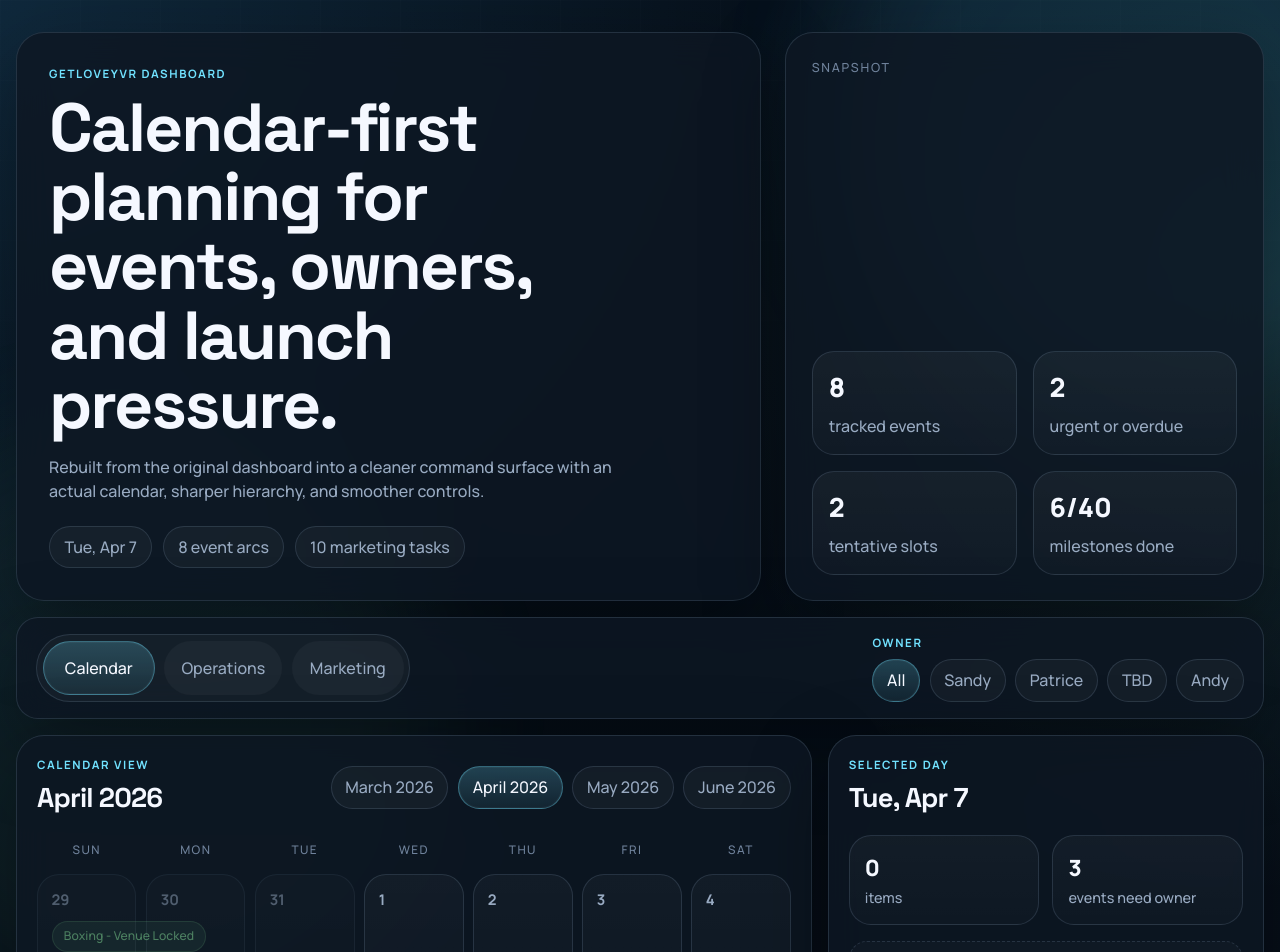
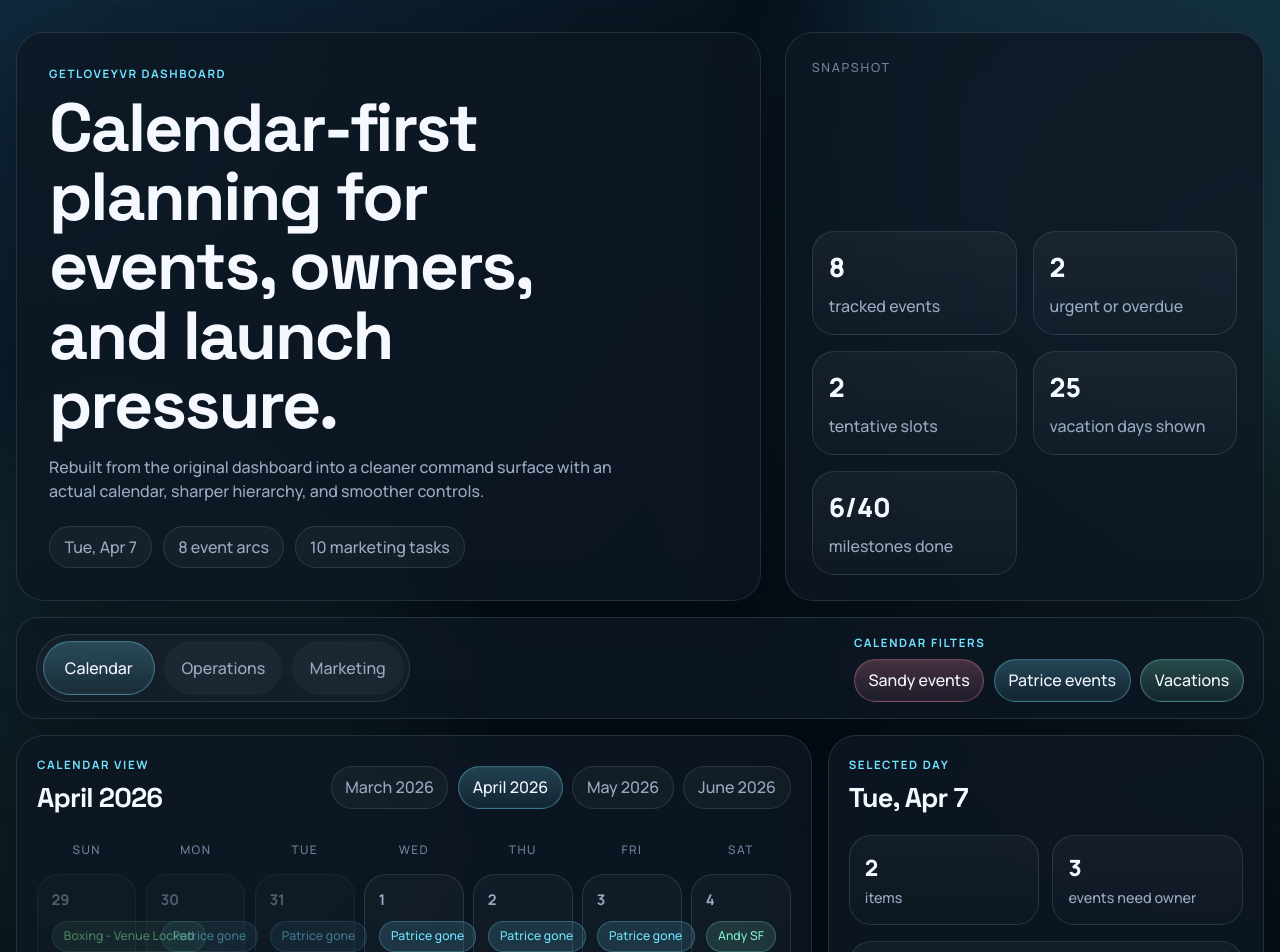
Before and after one commit to andyl2020/GetLoveYVR-Dashboard, a React (Vite) app: page / in a window 1280 px wide. Shown: the top 952 px of the page. Built offline with nearby package versions, Linux system fonts and the light colour scheme.

Commit message:
Add vacation overlays and calendar filters

```diff
--- a/src/App.jsx
+++ b/src/App.jsx
@@ -1,5 +1,5 @@
 import { useEffect, useState } from "react";
-import { BREAK_MARKERS, EVENTS, MARKETING, TODAY } from "./data";
+import { BREAK_MARKERS, EVENTS, MARKETING, TODAY, VACATION_BLOCKS } from "./data";
 
 const TAB_OPTIONS = [
   { id: "calendar", label: "Calendar" },
@@ -9,6 +9,11 @@ const TAB_OPTIONS = [
 
 const DAY_NAMES = ["Sun", "Mon", "Tue", "Wed", "Thu", "Fri", "Sat"];
 const MARKETING_STATUS_ORDER = ["todo", "drafted", "posted", "behind"];
+const CALENDAR_FILTERS = [
+  { id: "sandy", label: "Sandy events", owner: "Sandy", tone: "rose" },
+  { id: "patrice", label: "Patrice events", owner: "Patrice", tone: "cyan" },
+  { id: "vacations", label: "Vacations", tone: "mint" },
+];
 
 const STATUS_META = {
   done: { label: "Done", tone: "positive" },
@@ -80,6 +85,20 @@ function daysBetween(left, right) {
   return Math.round((left - right) / daySize);
 }
 
+function rangeDays(startDate, endDate) {
+  const start = parseDate(startDate);
+  const end = parseDate(endDate);
+  const days = [];
+  const cursor = new Date(start);
+
+  while (cursor <= end) {
+    days.push(dateKey(cursor));
+    cursor.setDate(cursor.getDate() + 1);
+  }
+
+  return days;
+}
+
 function milestoneStatus(dateString, done) {
   if (done) {
     return "done";
@@ -118,7 +137,31 @@ function nextOpenMilestone(event) {
   return event.milestones.find((milestone) => !milestone.done) ?? null;
 }
 
-function buildScheduleItems(events) {
+function buildVacationItems() {
+  const items = [];
+
+  for (const block of VACATION_BLOCKS) {
+    for (const date of rangeDays(block.start, block.end)) {
+      items.push({
+        id: `vacation-${block.id}-${date}`,
+        date,
+        title: block.label,
+        detail: block.details,
+        owner: block.owner,
+        theme: "Vacation",
+        status: "pending",
+        type: block.label.toLowerCase().includes("back") ? "return" : "vacation",
+        tone: block.tone,
+        tentative: false,
+        done: false,
+      });
+    }
+  }
+
+  return items;
+}
+
+function buildScheduleItems(events, vacations) {
   const items = [];
 
   for (const event of events) {
@@ -152,6 +195,8 @@ function buildScheduleItems(events) {
       done: false,
     });
   }
+
+  items.push(...vacations);
 
   return items.sort((left, right) => {
     if (left.date !== right.date) {
@@ -187,34 +232,56 @@ function groupedMarketing(marketingItems) {
   return Object.entries(groups);
 }
 
+function scheduleItemTone(item) {
+  if (item.type === "vacation" || item.type === "return") {
+    return `tone-${item.tone}`;
+  }
+  if (item.type === "event-day") {
+    return "tone-info";
+  }
+  if (item.type === "marker") {
+    return "tone-neutral";
+  }
+  return `tone-${STATUS_META[item.status].tone}`;
+}
+
 export default function App() {
   const [activeTab, setActiveTab] = useState("calendar");
   const [events, setEvents] = useState(EVENTS);
   const [marketing, setMarketing] = useState(MARKETING);
   const [selectedMonth, setSelectedMonth] = useState(monthKey(TODAY));
   const [selectedDay, setSelectedDay] = useState(TODAY);
-  const [selectedOwner, setSelectedOwner] = useState("All");
+  const [selectedMarketingOwner, setSelectedMarketingOwner] = useState("All");
   const [selectedMarketingStatus, setSelectedMarketingStatus] = useState("All");
-
-  const owners = ["All", ...new Set([...events.map((event) => event.owner), ...marketing.map((item) => item.owner)])];
-  const filteredEvents = events.filter((event) => {
-    if (selectedOwner === "All") {
-      return true;
-    }
-    return event.owner === selectedOwner;
+  const [calendarVisibility, setCalendarVisibility] = useState({
+    sandy: true,
+    patrice: true,
+    vacations: true,
   });
 
-  const scheduleItems = buildScheduleItems(filteredEvents);
+  const owners = ["All", ...new Set(marketing.map((item) => item.owner))];
+  const visibleEvents = events.filter((event) => {
+    if (event.owner === "Sandy" && !calendarVisibility.sandy) {
+      return false;
+    }
+    if (event.owner === "Patrice" && !calendarVisibility.patrice) {
+      return false;
+    }
+    return true;
+  });
+  const visibleVacations = calendarVisibility.vacations ? buildVacationItems() : [];
+
+  const scheduleItems = buildScheduleItems(visibleEvents, visibleVacations);
   const months = [...new Set(scheduleItems.map((item) => monthKey(item.date)))];
   const selectedDayItems = scheduleItems.filter((item) => item.date === selectedDay);
   const calendarCells = buildMonthGrid(selectedMonth);
-  const urgentItems = scheduleItems.filter((item) => item.status === "urgent" || item.status === "overdue");
-  const tentativeCount = filteredEvents.filter((event) => event.tentative).length;
-  const unownedCount = filteredEvents.filter((event) => event.owner === "TBD").length;
-  const completedMilestones = filteredEvents.flatMap((event) => event.milestones).filter((milestone) => milestone.done).length;
-  const totalMilestones = filteredEvents.flatMap((event) => event.milestones).length;
+  const urgentItems = scheduleItems.filter((item) => (item.type === "milestone" || item.type === "event-day") && (item.status === "urgent" || item.status === "overdue"));
+  const tentativeCount = visibleEvents.filter((event) => event.tentative).length;
+  const unownedCount = visibleEvents.filter((event) => event.owner === "TBD").length;
+  const completedMilestones = visibleEvents.flatMap((event) => event.milestones).filter((milestone) => milestone.done).length;
+  const totalMilestones = visibleEvents.flatMap((event) => event.milestones).length;
   const visibleMarketing = marketing.filter((item) => {
-    const ownerMatches = selectedOwner === "All" ? true : item.owner === selectedOwner;
+    const ownerMatches = selectedMarketingOwner === "All" ? true : item.owner === selectedMarketingOwner;
     const statusMatches = selectedMarketingStatus === "All" ? true : item.status === selectedMarketingStatus;
     return ownerMatches && statusMatches;
   });
@@ -259,6 +326,13 @@ export default function App() {
     );
   }
 
+  function toggleCalendarVisibility(filterId) {
+    setCalendarVisibility((current) => ({
+      ...current,
+      [filterId]: !current[filterId],
+    }));
+  }
+
   return (
     <div className="app-shell">
       <div className="background-orb background-orb-a" />
@@ -283,7 +357,7 @@ export default function App() {
           <div className="hero-panel-label">Snapshot</div>
           <div className="hero-stats">
             <article className="stat-card">
-              <span className="stat-value">{filteredEvents.length}</span>
+              <span className="stat-value">{visibleEvents.length}</span>
               <span className="stat-label">tracked events</span>
             </article>
             <article className="stat-card">
@@ -293,6 +367,10 @@ export default function App() {
             <article className="stat-card">
               <span className="stat-value">{tentativeCount}</span>
               <span className="stat-label">tentative slots</span>
+            </article>
+            <article className="stat-card">
+              <span className="stat-value">{visibleVacations.length}</span>
+              <span className="stat-label">vacation days shown</span>
             </article>
             <article className="stat-card">
               <span className="stat-value">
@@ -320,6 +398,26 @@ export default function App() {
           </div>
 
           <div className="filter-cluster">
+            {activeTab !== "marketing" && (
+              <div className="filter-group">
+                <span className="filter-label">Calendar filters</span>
+                <div className="chip-row">
+                  {CALENDAR_FILTERS.map((filter) => (
+                    <button
+                      key={filter.id}
+                      type="button"
+                      className={`chip calendar-chip ${calendarVisibility[filter.id] ? "active" : ""} calendar-chip-${filter.tone}`}
+                      onClick={() => toggleCalendarVisibility(filter.id)}
+                    >
+                      {filter.label}
+                    </button>
+                  ))}
+                </div>
+              </div>
+            )}
+
+            {activeTab === "marketing" && (
+              <>
                 <div className="filter-group">
                   <span className="filter-label">Owner</span>
                   <div className="chip-row">
@@ -327,16 +425,14 @@ export default function App() {
                       <button
                         key={owner}
                         type="button"
-                    className={owner === selectedOwner ? "chip active" : "chip"}
-                    onClick={() => setSelectedOwner(owner)}
+                        className={owner === selectedMarketingOwner ? "chip active" : "chip"}
+                        onClick={() => setSelectedMarketingOwner(owner)}
                       >
                         {owner}
                       </button>
                     ))}
                   </div>
                 </div>
-
-            {activeTab === "marketing" && (
                 <div className="filter-group">
                   <span className="filter-label">Status</span>
                   <div className="chip-row">
@@ -352,6 +448,7 @@ export default function App() {
                     ))}
                   </div>
                 </div>
+              </>
             )}
           </div>
         </section>
@@ -410,7 +507,7 @@ export default function App() {
                         {dayItems.slice(0, 3).map((item) => (
                           <span
                             key={item.id}
-                            className={`mini-chip tone-${item.type === "event-day" ? "info" : STATUS_META[item.status].tone}`}
+                            className={`mini-chip ${scheduleItemTone(item)}`}
                           >
                             {item.type === "event-day" ? item.theme : item.title}
                           </span>
@@ -454,9 +551,13 @@ export default function App() {
                 {selectedDayItems.map((item) => (
                   <article key={item.id} className="agenda-card">
                     <div className="agenda-topline">
-                      <span className={`badge tone-${item.type === "event-day" ? "info" : STATUS_META[item.status].tone}`}>
+                      <span className={`badge ${scheduleItemTone(item)}`}>
                         {item.type === "marker"
                           ? "Ops note"
+                          : item.type === "vacation"
+                            ? "Vacation"
+                            : item.type === "return"
+                              ? "Return"
                           : item.type === "event-day"
                             ? "Event day"
                             : STATUS_META[item.status].label}
@@ -488,7 +589,7 @@ export default function App() {
               </div>
 
               <div className="event-grid">
-                {filteredEvents.map((event, index) => {
+                {visibleEvents.map((event, index) => {
                   const health = eventHealth(event);
                   const nextMilestone = nextOpenMilestone(event);
                   return (
@@ -665,10 +766,11 @@ export default function App() {
                   </p>
                 </article>
                 <article className="note-card">
-                  <h3>Owner filter</h3>
+                  <h3>Vacation overlay</h3>
                   <p>
-                    The owner filter applies across tabs so you can isolate Sandy,
-                    Patrice, Andy, or the TBD backlog in one move.
+                    Sandy, Patrice, and Andy travel dates are logged directly in the
+                    calendar, and the Sandy, Patrice, and Vacations chips can be toggled
+                    on or off without losing the rest of the board.
                   </p>
                 </article>
               </div>
--- a/src/data.js
+++ b/src/data.js
@@ -234,3 +234,60 @@ export const BREAK_MARKERS = [
     details: "No public event scheduled.",
   },
 ];
+
+export const VACATION_BLOCKS = [
+  {
+    id: "sandy-trip-1",
+    owner: "Sandy",
+    label: "Sandy gone",
+    tone: "rose",
+    start: "2026-04-01",
+    end: "2026-04-02",
+    details: "Early April trip",
+  },
+  {
+    id: "sandy-trip-2",
+    owner: "Sandy",
+    label: "Sandy gone",
+    tone: "rose",
+    start: "2026-04-12",
+    end: "2026-04-13",
+    details: "Mid-April trip",
+  },
+  {
+    id: "patrice-trip-1",
+    owner: "Patrice",
+    label: "Patrice gone",
+    tone: "cyan",
+    start: "2026-03-30",
+    end: "2026-04-03",
+    details: "Trip 1",
+  },
+  {
+    id: "patrice-trip-2",
+    owner: "Patrice",
+    label: "Patrice gone",
+    tone: "cyan",
+    start: "2026-04-07",
+    end: "2026-04-13",
+    details: "Trip 2",
+  },
+  {
+    id: "patrice-return",
+    owner: "Patrice",
+    label: "Patrice back",
+    tone: "cyan",
+    start: "2026-04-14",
+    end: "2026-04-14",
+    details: "Return day",
+  },
+  {
+    id: "andy-sf",
+    owner: "Andy",
+    label: "Andy SF",
+    tone: "mint",
+    start: "2026-04-04",
+    end: "2026-04-11",
+    details: "San Francisco trip",
+  },
+];
--- a/src/styles.css
+++ b/src/styles.css
@@ -498,6 +498,24 @@ button {
   border-color: rgba(113, 226, 255, 0.26);
 }
 
+.tone-rose {
+  background: rgba(255, 138, 166, 0.14);
+  color: var(--rose);
+  border-color: rgba(255, 138, 166, 0.26);
+}
+
+.tone-cyan {
+  background: rgba(113, 226, 255, 0.14);
+  color: var(--accent);
+  border-color: rgba(113, 226, 255, 0.26);
+}
+
+.tone-mint {
+  background: rgba(126, 242, 203, 0.14);
+  color: var(--mint);
+  border-color: rgba(126, 242, 203, 0.26);
+}
+
 .owner-rose {
   color: var(--rose);
   border-color: rgba(255, 138, 166, 0.25);
@@ -515,6 +533,40 @@ button {
 
 .owner-slate {
   color: var(--text-soft);
+}
+
+.calendar-chip {
+  position: relative;
+}
+
+.calendar-chip-rose {
+  color: rgba(255, 138, 166, 0.86);
+  border-color: rgba(255, 138, 166, 0.24);
+}
+
+.calendar-chip-cyan {
+  color: rgba(113, 226, 255, 0.92);
+  border-color: rgba(113, 226, 255, 0.24);
+}
+
+.calendar-chip-mint {
+  color: rgba(126, 242, 203, 0.92);
+  border-color: rgba(126, 242, 203, 0.24);
+}
+
+.calendar-chip-rose.active {
+  background: linear-gradient(180deg, rgba(255, 138, 166, 0.24), rgba(255, 138, 166, 0.08));
+  border-color: rgba(255, 138, 166, 0.34);
+}
+
+.calendar-chip-cyan.active {
+  background: linear-gradient(180deg, rgba(113, 226, 255, 0.24), rgba(113, 226, 255, 0.08));
+  border-color: rgba(113, 226, 255, 0.34);
+}
+
+.calendar-chip-mint.active {
+  background: linear-gradient(180deg, rgba(126, 242, 203, 0.24), rgba(126, 242, 203, 0.08));
+  border-color: rgba(126, 242, 203, 0.34);
 }
 
 .day-summary {
```
Lines whose indentation alone changed are shown as unchanged.
